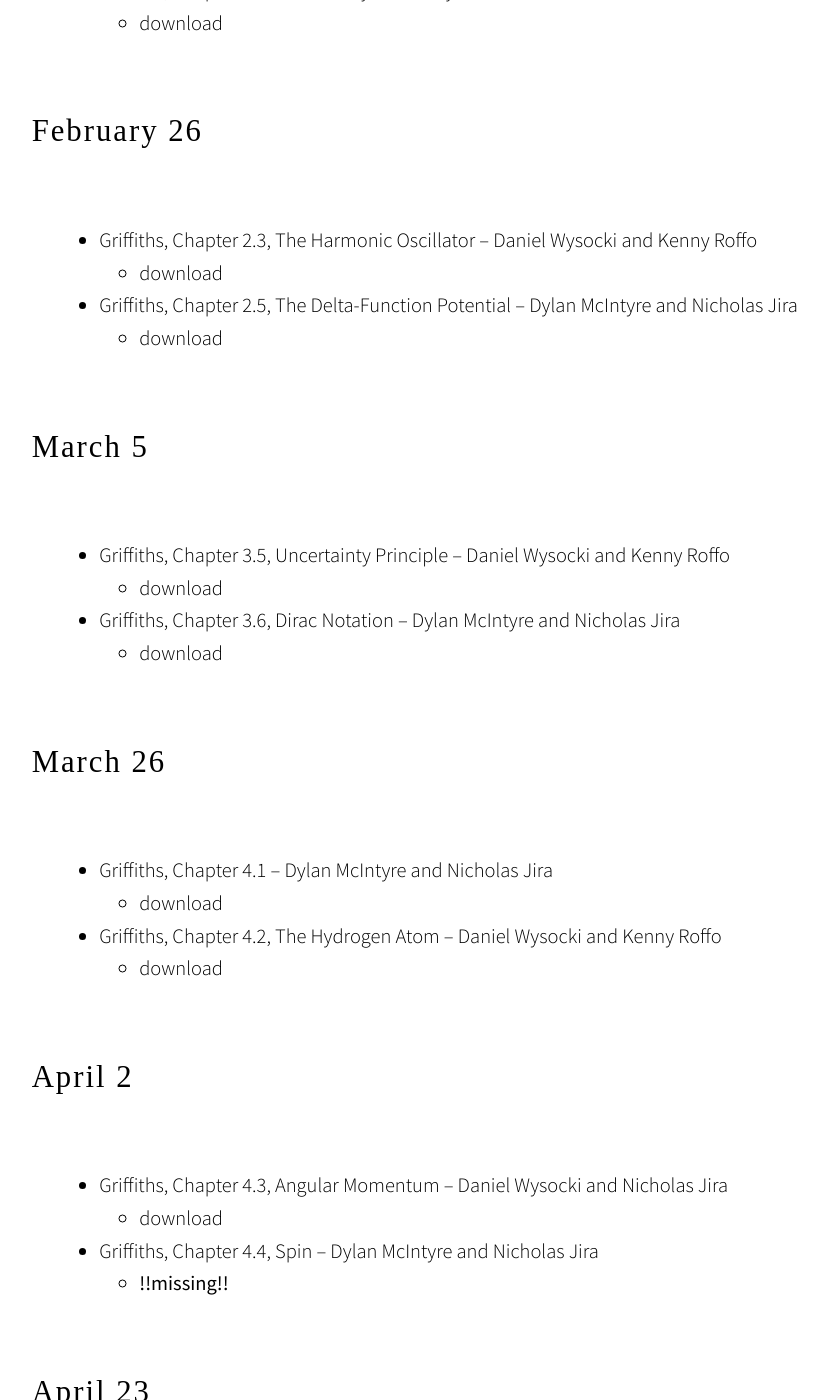
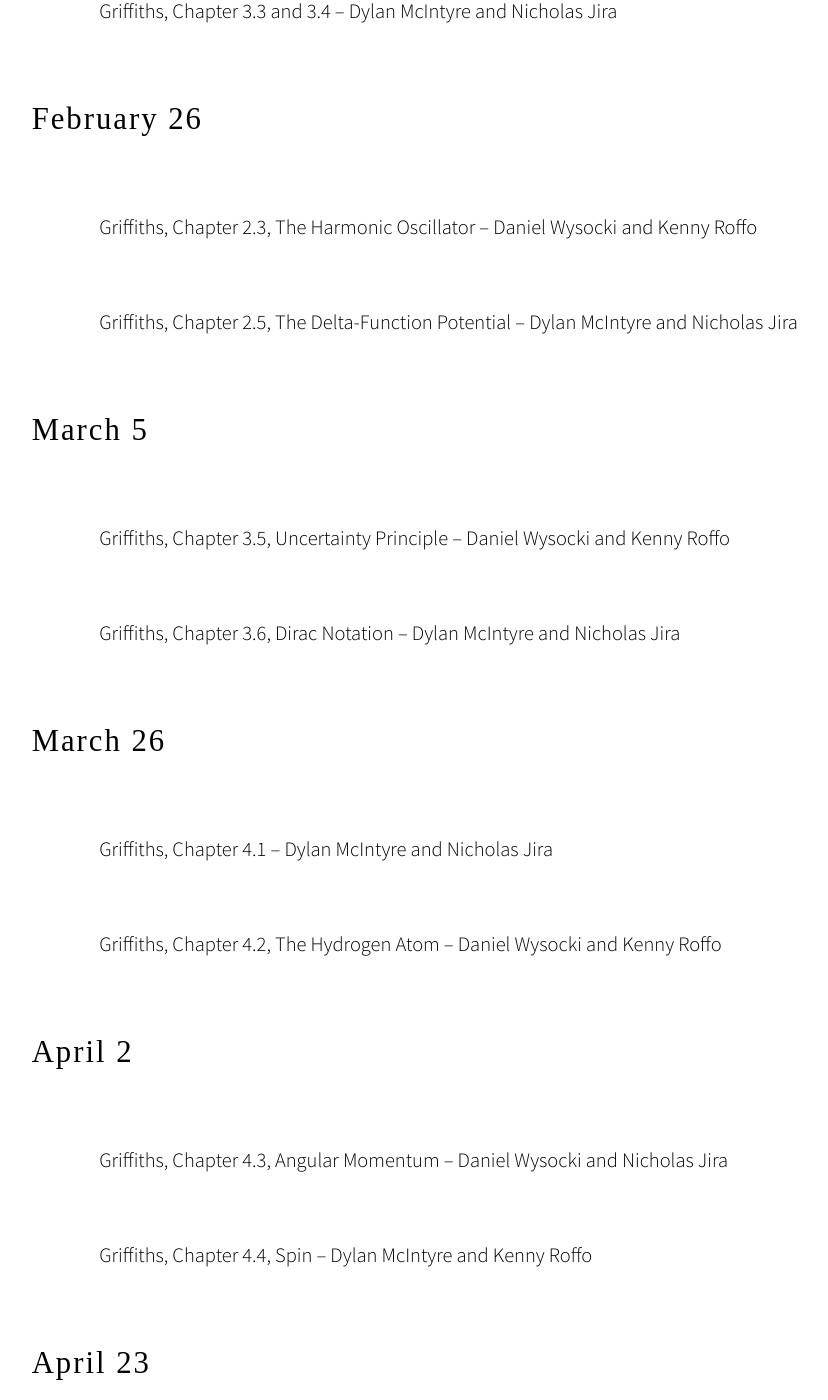
Before and after one commit to oswego-physics/phy437-spring2015, a Jekyll site: the page built from index.md, in a window 1280 px wide and 1400 px high, scrolled down 2095 px. Shown: the whole window, without its empty margins (188-1016 px from the left). Built offline with Jekyll 4.4.1, drawn with Linux system fonts in a browser that asks for light colours; nearby versions of some CDN libraries; some web fonts are replaced; some of the changed text lies outside the part shown.

Commit message:
Adding Nick and Kenny's QSM talk and reformatting page

```diff
--- a/index.md
+++ b/index.md
@@ -7,6 +7,8 @@
 # Instructor
 
 Dr Shashi Kanbur
+
+
 
 # Students
 
@@ -23,81 +25,71 @@
 
 ## January 29
 
-- Thornton and Rex, Chapter 5 -- Daniel Wysocki and Kenny Roffo
-    - [download]({{site.baseurl}}/assets/presentations/threx_ch5/threx_ch5.pdf)
-- Thornton and Rex, Chapter 6 -- Dylan McIntyre and Nicholas Jira
-    - [download]({{site.baseurl}}/assets/presentations/Chapter_6_presentation.pptx)
+[Thornton and Rex, Chapter 5 -- Daniel Wysocki and Kenny Roffo]({{site.baseurl}}/assets/presentations/threx_ch5/threx_ch5.pdf)
+
+[Thornton and Rex, Chapter 6 -- Dylan McIntyre and Nicholas Jira]({{site.baseurl}}/assets/presentations/Chapter_6_presentation.pptx)
 
 
 
 ## February 12
 
-- Griffiths, Chapter 2.1, 2.2, and 2.3 -- Dylan McIntyre and Nicholas Jira
-    - **!!missing!!**
-- Griffiths, Chapter 2.4, 2.5, and 2.6 -- Daniel Wysocki and Kenny Roffo
-    - [download]({{site.baseurl}}/assets/presentations/griffiths_ch2/griffiths_ch2.pdf)
+[Griffiths, Chapter 2.1, 2.2, and 2.3 -- Dylan McIntyre and Nicholas Jira]()
+
+[Griffiths, Chapter 2.4, 2.5, and 2.6 -- Daniel Wysocki and Kenny Roffo]({{site.baseurl}}/assets/presentations/griffiths_ch2/griffiths_ch2.pdf)
 
 
 
 ## February 19
 
-- Griffiths, Chapter 3.1 and 3.2 -- Daniel Wysocki and Kenny Roffo
-    - [download]({{site.baseurl}}/assets/presentations/griffiths_ch3/griffiths_ch3.pdf)
-- Griffiths, Chapter 3.3 and 3.4 -- Dylan McIntyre and Nicholas Jira
-    - [download]({{site.baseurl}}/assets/presentations/aqm_presentation_33_34.pptx)
+[Griffiths, Chapter 3.1 and 3.2 -- Daniel Wysocki and Kenny Roffo]({{site.baseurl}}/assets/presentations/griffiths_ch3/griffiths_ch3.pdf)
+
+[Griffiths, Chapter 3.3 and 3.4 -- Dylan McIntyre and Nicholas Jira]({{site.baseurl}}/assets/presentations/aqm_presentation_33_34.pptx)
 
 
 
 ## February 26
 
-- Griffiths, Chapter 2.3, The Harmonic Oscillator -- Daniel Wysocki and Kenny Roffo
-    - [download]({{site.baseurl}}/assets/presentations/griffiths_qho/griffiths_qho.pdf)
-- Griffiths, Chapter 2.5, The Delta-Function Potential -- Dylan McIntyre and Nicholas Jira
-    - [download]({{site.baseurl}}/assets/presentations/aqm_pre_deltafunction.pptx)
+[Griffiths, Chapter 2.3, The Harmonic Oscillator -- Daniel Wysocki and Kenny Roffo]({{site.baseurl}}/assets/presentations/griffiths_qho/griffiths_qho.pdf)
+
+[Griffiths, Chapter 2.5, The Delta-Function Potential -- Dylan McIntyre and Nicholas Jira]({{site.baseurl}}/assets/presentations/aqm_pre_deltafunction.pptx)
 
 
 
 ## March 5
 
-- Griffiths, Chapter 3.5, Uncertainty Principle -- Daniel Wysocki and Kenny Roffo
-    - [download]({{site.baseurl}}/assets/presentations/griffiths_up/griffiths_up.pdf)
-- Griffiths, Chapter 3.6, Dirac Notation -- Dylan McIntyre and Nicholas Jira
-    - [download]({{site.baseurl}}/assets/presentations/aqm_pre_3_6.pdf)
+[Griffiths, Chapter 3.5, Uncertainty Principle -- Daniel Wysocki and Kenny Roffo]({{site.baseurl}}/assets/presentations/griffiths_up/griffiths_up.pdf)
+
+[Griffiths, Chapter 3.6, Dirac Notation -- Dylan McIntyre and Nicholas Jira]({{site.baseurl}}/assets/presentations/aqm_pre_3_6.pdf)
 
 
 
 ## March 26
 
-- Griffiths, Chapter 4.1 -- Dylan McIntyre and Nicholas Jira
-    - [download]({{site.baseurl}}/assets/presentations/chpt_4_presentation.pdf)
-- Griffiths, Chapter 4.2, The Hydrogen Atom -- Daniel Wysocki and Kenny Roffo
-    - [download]({{site.baseurl}}/assets/presentations/griffiths_hatom/griffiths_hatom.pdf)
+[Griffiths, Chapter 4.1 -- Dylan McIntyre and Nicholas Jira]({{site.baseurl}}/assets/presentations/chpt_4_presentation.pdf)
+
+[Griffiths, Chapter 4.2, The Hydrogen Atom -- Daniel Wysocki and Kenny Roffo]({{site.baseurl}}/assets/presentations/griffiths_hatom/griffiths_hatom.pdf)
 
 
 
 ## April 2
 
-- Griffiths, Chapter 4.3, Angular Momentum -- Daniel Wysocki and Nicholas Jira
-    - [download]({{site.baseurl}}/assets/presentations/griffiths_angular_momentum/griffiths_angular_momentum.pdf)
-- Griffiths, Chapter 4.4, Spin -- Dylan McIntyre and Nicholas Jira
-    - **!!missing!!**
+[Griffiths, Chapter 4.3, Angular Momentum -- Daniel Wysocki and Nicholas Jira]({{site.baseurl}}/assets/presentations/griffiths_angular_momentum/griffiths_angular_momentum.pdf)
+
+[Griffiths, Chapter 4.4, Spin -- Dylan McIntyre and Kenny Roffo]()
 
 
 
 ## April 23
 
 
-- Griffiths, Chapter 5.1, Two-Particle Systems -- Dylan McIntyre and Kenny Roffo
-    - [download]({{site.baseurl}}/assets/presentations/griffiths_2ps.pdf)
+[Griffiths, Chapter 5.1, Two-Particle Systems -- Dylan McIntyre and Kenny Roffo]({{site.baseurl}}/assets/presentations/griffiths_2ps.pdf)
 
-- Griffiths, Chapter 5.2, Atoms -- Daniel Wysocki and Nicholas Jira
-    - [download]({{site.baseurl}}/assets/presentations/griffiths_atoms/griffiths_atoms.pdf)
+[Griffiths, Chapter 5.2, Atoms -- Daniel Wysocki and Nicholas Jira]({{site.baseurl}}/assets/presentations/griffiths_atoms/griffiths_atoms.pdf)
 
 
 
 ## April 30
 
-- Griffiths, Chapter 5.3, Solids -- Daniel Wysocki and Dylan McIntyre
-    - [download]({{site.baseurl}}/assets/presentations/griffiths_solids/griffiths_solids.pdf)
-- Griffiths, Chapter 5.4, Quantum Statistical Mechanics -- Kenny Roffo and Nicholas Jira
-    - **!!missing!!**
+[Griffiths, Chapter 5.3, Solids -- Daniel Wysocki and Dylan McIntyre]({{site.baseurl}}/assets/presentations/griffiths_solids/griffiths_solids.pdf)
+
+[Griffiths, Chapter 5.4, Quantum Statistical Mechanics -- Kenny Roffo and Nicholas Jira]({{site.baseurl}}/assets/presentations/griffiths_qsm.pdf)
```
Also changed, not shown: 1 other file.
